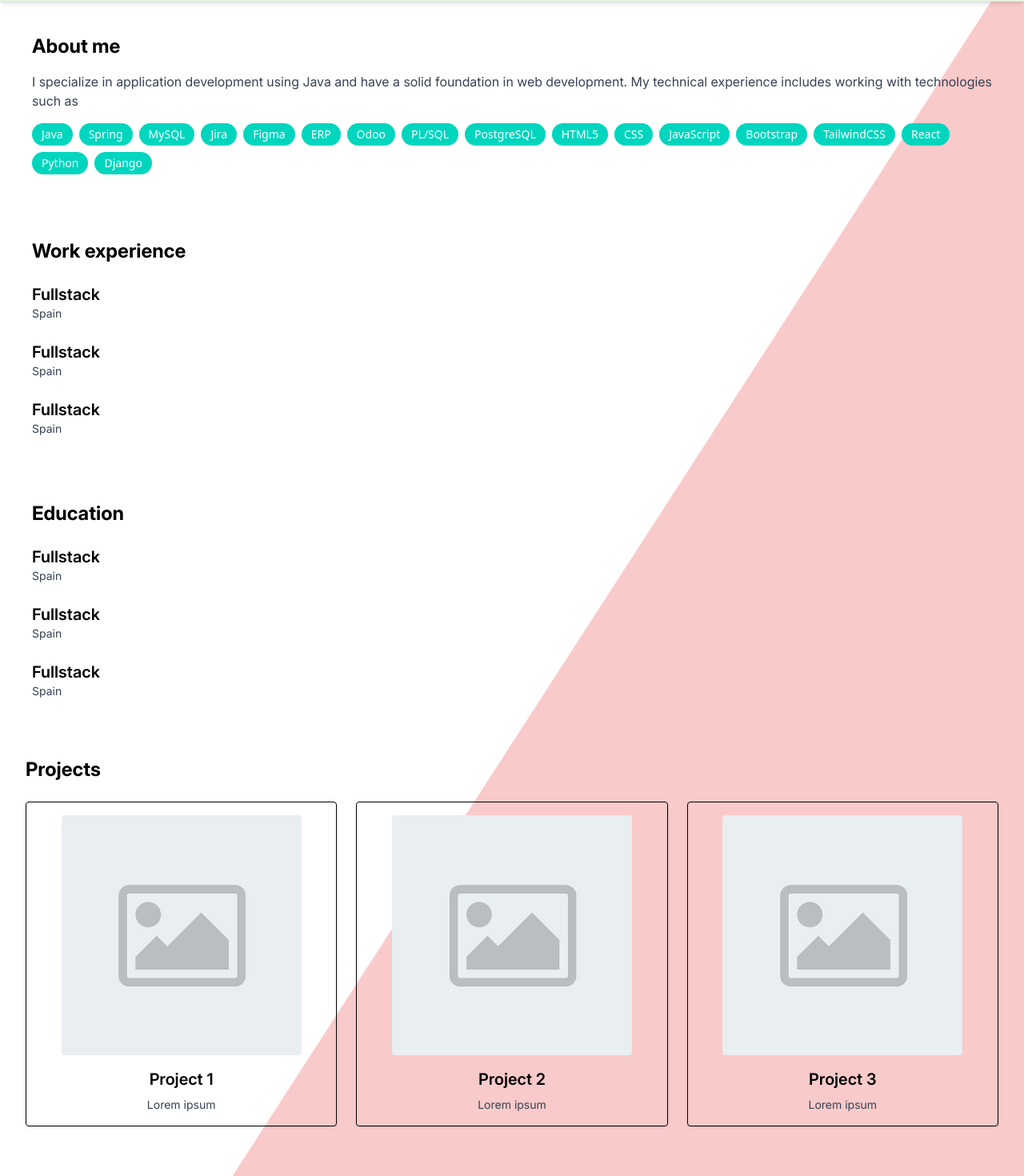
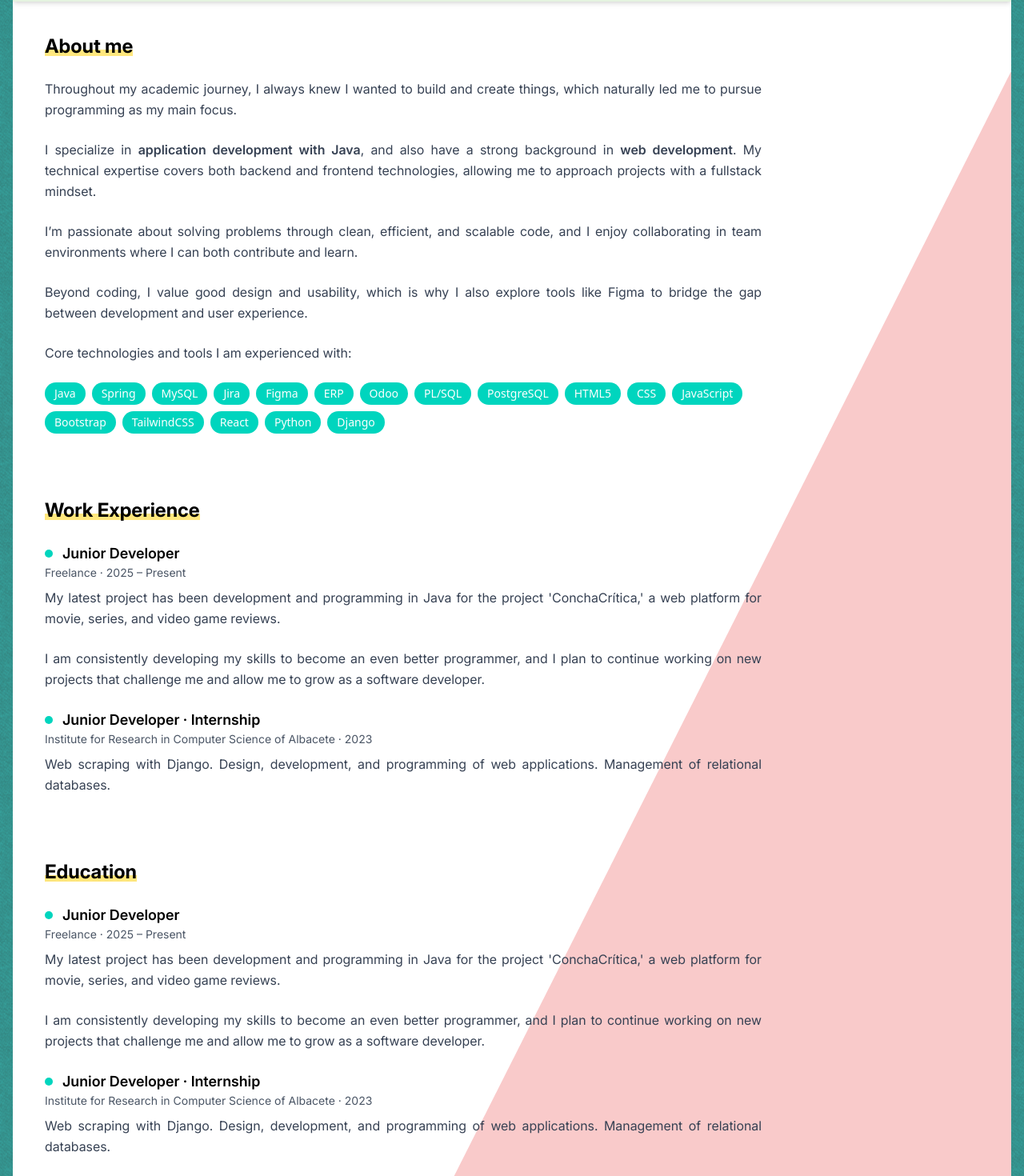
Before and after one commit to MIsabel-AC/portfolio, a React (Vite) app: page / in a window 1280 px wide. Shown: the part 424-1894 px from the top of the page at 80% size. Built offline with nearby package versions, Linux system fonts and the light colour scheme.

Commit message:
About me section completed, work experience section completed.

```diff
--- a/src/App.jsx
+++ b/src/App.jsx
@@ -12,7 +12,7 @@ import Layout from './components/Layout';
 
 function App() {
    return (
-    <div>
+    <div className="max-w-7xl mx-auto px-4">
       <Header />
        <Layout>
         <Introduction />
--- a/src/components/Footer.jsx
+++ b/src/components/Footer.jsx
@@ -1,6 +1,6 @@
 function Footer() {
   return (
-    <footer className="text-sm text-center text-gray-700 p-4 mt-10 font-inter" style={{ backgroundColor: "#E5F3E0" }}>
+    <footer className="text-sm text-center text-gray-700 p-4 font-inter" style={{ backgroundColor: "#E5F3E0" }}>
       <p>© 2025 M Isabel Aroca Cifuentes</p>
       <div className="flex justify-center gap-4 mt-2">
         <a href="#">Home</a>
--- a/src/components/Layout.jsx
+++ b/src/components/Layout.jsx
@@ -1,13 +1,15 @@
 function Layout({ children }) {
   return (
-    <div className="relative  overflow-hidden">
+    <div className="relative overflow-hidden bg-white">
+      {/* Triángulo rosa encima del fondo blanco, debajo del contenido */}
       <div
-        className="absolute top-0 left-0 w-full h-full -z-10"
+        className="absolute top-0 left-0 w-full h-full z-0"
         style={{
-          clipPath: "polygon(100% 13%, 100% 100%, 0 100%)",
+          clipPath: "polygon(100% 15.3%, 100% 100%, 0 100%)",
           backgroundColor: "#f9caca"
         }}
       />
+      {/* Contenido principal arriba de todo */}
       <div className="relative z-10">
         {children}
       </div>
--- a/src/components/Tag.jsx
+++ /dev/null
@@ -1,6 +0,0 @@
-const Tag = ({ text }) => (
-  <span className="bg-teal-200 text-sm text-gray-800 px-3 py-1 rounded-full m-1 inline-block ">
-    {text}
-  </span>
-)
-export default Tag;
--- /dev/null
+++ b/src/components/Underline.jsx
@@ -0,0 +1,9 @@
+function SectionTitle({ children }) {
+  return (
+    <h2 className="relative inline-block text-2xl font-bold mb-6 font-inter after:content-[''] after:absolute after:inset-x-0 after:bottom-1 after:h-2 after:bg-[rgb(255,231,125)] after:-z-10">
+      {children}
+    </h2>
+  )
+}
+
+export default SectionTitle;
--- a/src/components/sections/AboutMe.jsx
+++ b/src/components/sections/AboutMe.jsx
@@ -1,12 +1,38 @@
+import Underline from '../Underline';
+
 function AboutMe() {
   return (
     <section id="about-me" className="p-10">
-      <h2 className="text-2xl font-bold mb-4 font-inter">About me</h2>
-      <p className="text-gray-700 mb-4 font-inter">
-        I specialize in application development using Java and have a solid foundation in web development.
-        My technical experience includes working with technologies such as
+      <Underline>About me</Underline>
+      <div className="text-gray-700 font-inter leading-relaxed space-y-6 text-justify max-w-4xl">
+      <p>
+        Throughout my academic journey, I always knew I wanted to build and create things,
+        which naturally led me to pursue programming as my main focus.
       </p>
-      <div className="flex flex-wrap gap-2 font-medium">
+
+      <p>
+        I specialize in <span className="font-semibold">application development with Java</span>
+        , and also have a strong background in <span className="font-semibold">web development</span>.
+        My technical expertise covers both backend and frontend technologies,
+        allowing me to approach projects with a fullstack mindset.
+      </p>
+
+      <p>
+        I’m passionate about solving problems through clean, efficient, and scalable code,
+        and I enjoy collaborating in team environments where I can both contribute and learn.
+      </p>
+
+      <p>
+        Beyond coding, I value good design and usability, which is why I also explore tools like
+        Figma to bridge the gap between development and user experience.
+      </p>
+
+      <p>
+        Core technologies and tools I am experienced with:
+      </p>
+    </div>
+<br />
+      <div className="flex flex-wrap gap-2 font-medium max-w-4xl">
         {[
           "Java", "Spring", "MySQL", "Jira", "Figma", "ERP", "Odoo", "PL/SQL",
           "PostgreSQL", "HTML5", "CSS", "JavaScript", "Bootstrap", "TailwindCSS",
--- a/src/components/sections/Contact.jsx
+++ b/src/components/sections/Contact.jsx
@@ -1,7 +1,9 @@
+import Underline from '../Underline';
 function Contact() {
   return (
     <section id="contact" className="p-10 font-inter">
-      <h2 className="text-2xl font-bold mb-6 text-center md:text-left">Contact</h2>
+      {/* <h2 className="text-2xl font-bold mb-6 text-center md:text-left">Contact</h2> */}
+      <Underline>Contact</Underline>
 
       <div className="flex flex-col md:flex-row items-start justify-between gap-10 mt-6">
 
@@ -13,7 +15,8 @@ function Contact() {
           />
         </div>
 
-
+        <div className="flex-1 max-w-md">
+          <h2 className="text-2xl font-bold mb-4 text-center md:text-left font-inter">➤  Send me an email!</h2>
         <form className="flex-1 max-w-md border-2 border-black p-6 rounded shadow-md space-y-4" style={{ backgroundColor: "#FDE1AF" }}>
           <input
             type="text"
@@ -37,6 +40,7 @@ function Contact() {
             Send
           </button>
         </form>
+        </div>
       </div>
     </section>
   )
--- a/src/components/sections/Education.jsx
+++ b/src/components/sections/Education.jsx
@@ -1,23 +1,46 @@
+import Underline from '../Underline';
 function Education() {
   return (
     <section id="education" className="p-10 font-inter">
-      <h2 className="text-2xl font-bold mb-6">Education</h2>
-      <div className="space-y-6">
+     <Underline>Education</Underline>
+            <div className="font-inter leading-relaxed space-y-6 text-justify max-w-4xl">
         <div>
-          <h3 className="text-xl font-semibold">Fullstack</h3>
-          <p className="text-sm text-gray-700">Spain</p>
+          <h3 className="flex items-center font-semibold text-lg space-x-3">
+            <span className="w-2.5 h-2.5 rounded-full bg-teal-400"></span>
+            <span>Junior Developer</span>
+        </h3>
+
+
+          <p className="text-sm text-gray-600">Freelance · 2025 – Present</p>
+         <div className="text-gray-700 font-inter leading-relaxed space-y-6 text-justify max-w-4xl">
+          <p className="mt-2">
+            My latest project has been development and programming in Java for the project 'ConchaCrítica,' a web platform for movie, series, and video game reviews.
+          </p>
+          <p>
+            I am consistently developing my skills to become an even better programmer, and I plan to continue working on new projects that challenge me and allow me to grow as a software developer.
+          </p>
+          </div>
         </div>
-
         <div>
-          <h3 className="text-xl font-semibold">Fullstack</h3>
-          <p className="text-sm text-gray-700">Spain</p>
-        </div>
-
-        <div>
-          <h3 className="text-xl font-semibold">Fullstack</h3>
-          <p className="text-sm text-gray-700">Spain</p>
+          <h3 className="flex items-center font-semibold text-lg space-x-3">
+            <span className="w-2.5 h-2.5 rounded-full bg-teal-400"></span>
+            <span>Junior Developer · Internship</span>
+          </h3>
+          <p className="text-sm text-gray-600">
+            Institute for Research in Computer Science of Albacete · 2023
+          </p>
+          <div className="text-gray-700 font-inter leading-relaxed space-y-6 text-justify max-w-4xl">
+          <p className="mt-2">
+            Web scraping with Django.
+            Design, development, and programming of web applications.
+            Management of relational databases.
+          </p>
+          </div>
         </div>
       </div>
+
+
+
     </section>
   )
 }
--- a/src/components/sections/Introduction.jsx
+++ b/src/components/sections/Introduction.jsx
@@ -13,7 +13,7 @@ function Introduction() {
             Mª Isabel Aroca Cifuentes
           </h1>
           <p className="text-gray-600 mt-2 text-base font-inter">
-            Fullstack Developer
+            Fullstack Developer | Junior Java Developer | Junior Web Developer
           </p>
         </div>
 
--- a/src/components/sections/Projects.jsx
+++ b/src/components/sections/Projects.jsx
@@ -1,4 +1,5 @@
 import ProjectCard from "../ProjectCard";
+import Underline from '../Underline';
 
 function Projects() {
   const projectList = [
@@ -21,7 +22,8 @@ function Projects() {
 
   return (
     <section id="projects" className="p-8 font-inter ">
-      <h1 className="text-2xl font-bold mb-6 text-center md:text-left">Projects</h1>
+      {/* <h1 className="text-2xl font-bold mb-6 text-center md:text-left">Projects</h1> */}
+      <Underline>Projects</Underline>
       <div className="grid grid-cols-1 md:grid-cols-2 lg:grid-cols-3 gap-6">
         {projectList.map((project, index) => (
           <ProjectCard
--- a/src/components/sections/WorkExperience.jsx
+++ b/src/components/sections/WorkExperience.jsx
@@ -1,21 +1,44 @@
+import Underline from '../Underline';
 function WorkExperience() {
   return (
-    <section id="work-experience" className="p-10 font-inter">
-      <h2 className="text-2xl font-bold mb-6">Work experience</h2>
-      <div className="space-y-6">
-        <div>
-          <h3 className="text-xl font-semibold">Fullstack</h3>
-          <p className="text-sm text-gray-700">Spain</p>
-        </div>
+     <section id="work-experience" className="p-10">
+      <Underline>Work Experience</Underline>
+
+      <div className="font-inter leading-relaxed space-y-6 text-justify max-w-4xl">
+
 
         <div>
-          <h3 className="text-xl font-semibold">Fullstack</h3>
-          <p className="text-sm text-gray-700">Spain</p>
+          <h3 className="flex items-center font-semibold text-lg space-x-3">
+            <span className="w-2.5 h-2.5 rounded-full bg-teal-400"></span>
+            <span>Junior Developer</span>
+        </h3>
+
+
+          <p className="text-sm text-gray-600">Freelance · 2025 – Present</p>
+         <div className="text-gray-700 font-inter leading-relaxed space-y-6 text-justify max-w-4xl">
+          <p className="mt-2">
+            My latest project has been development and programming in Java for the project 'ConchaCrítica,' a web platform for movie, series, and video game reviews.
+          </p>
+          <p>
+            I am consistently developing my skills to become an even better programmer, and I plan to continue working on new projects that challenge me and allow me to grow as a software developer.
+          </p>
+          </div>
         </div>
-
         <div>
-          <h3 className="text-xl font-semibold">Fullstack</h3>
-          <p className="text-sm text-gray-700">Spain</p>
+          <h3 className="flex items-center font-semibold text-lg space-x-3">
+            <span className="w-2.5 h-2.5 rounded-full bg-teal-400"></span>
+            <span>Junior Developer · Internship</span>
+          </h3>
+          <p className="text-sm text-gray-600">
+            Institute for Research in Computer Science of Albacete · 2023
+          </p>
+          <div className="text-gray-700 font-inter leading-relaxed space-y-6 text-justify max-w-4xl">
+          <p className="mt-2">
+            Web scraping with Django.
+            Design, development, and programming of web applications.
+            Management of relational databases.
+          </p>
+          </div>
         </div>
       </div>
     </section>
--- a/src/index.css
+++ b/src/index.css
@@ -18,3 +18,11 @@
     --font-interItalic: InterItalic,  "sans-serif";
     --font-spaceGrotesk: SpaceGrotesk,  "sans-serif";
 }
+
+body {
+  background-color: #38b2ac;
+background-image: url("/public/45-degree-fabric-dark.png");
+  background-repeat: repeat;
+  background-position: center;
+  min-height: 100vh;
+}
```
Also changed, not shown: public/45-degree-fabric-dark.png (added).
